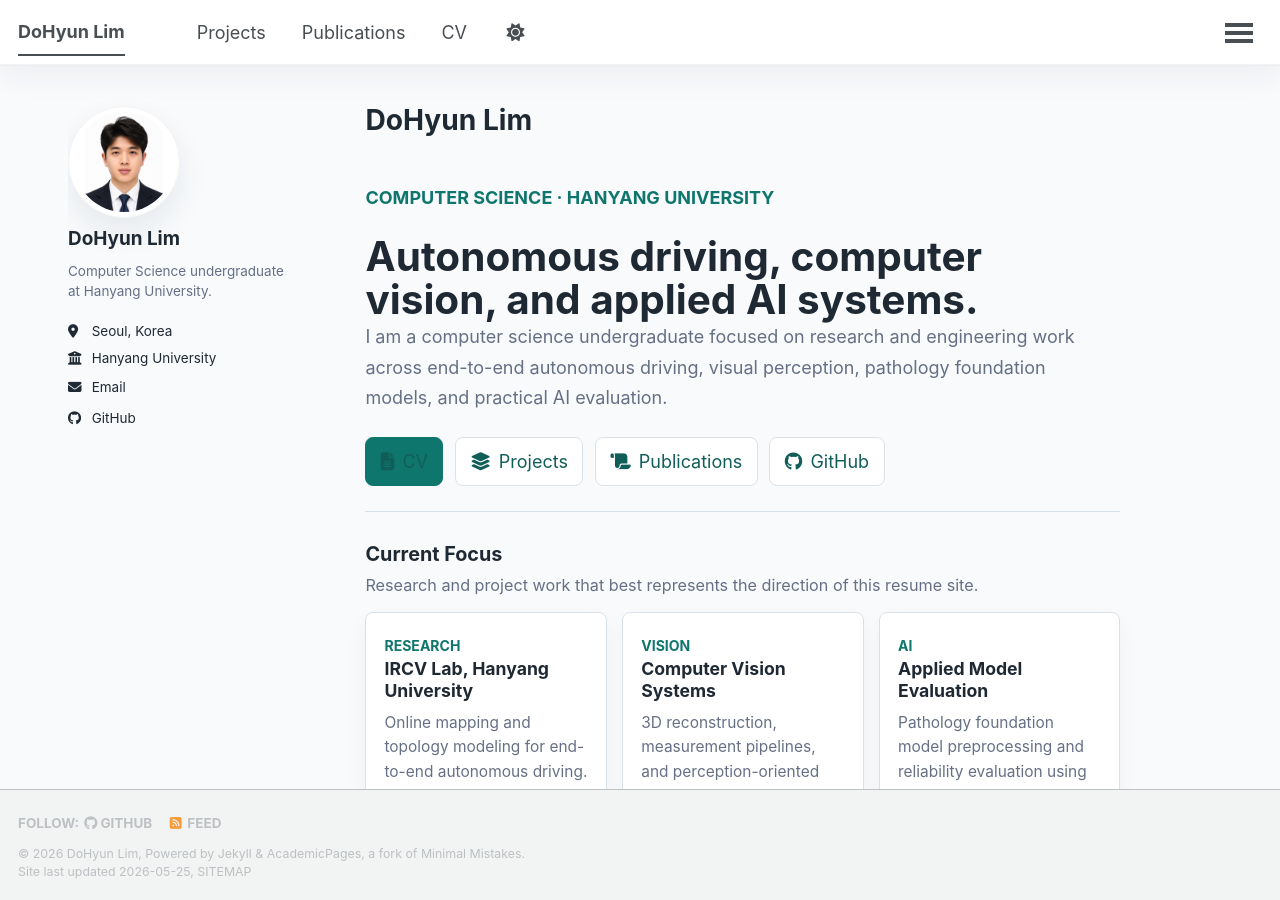
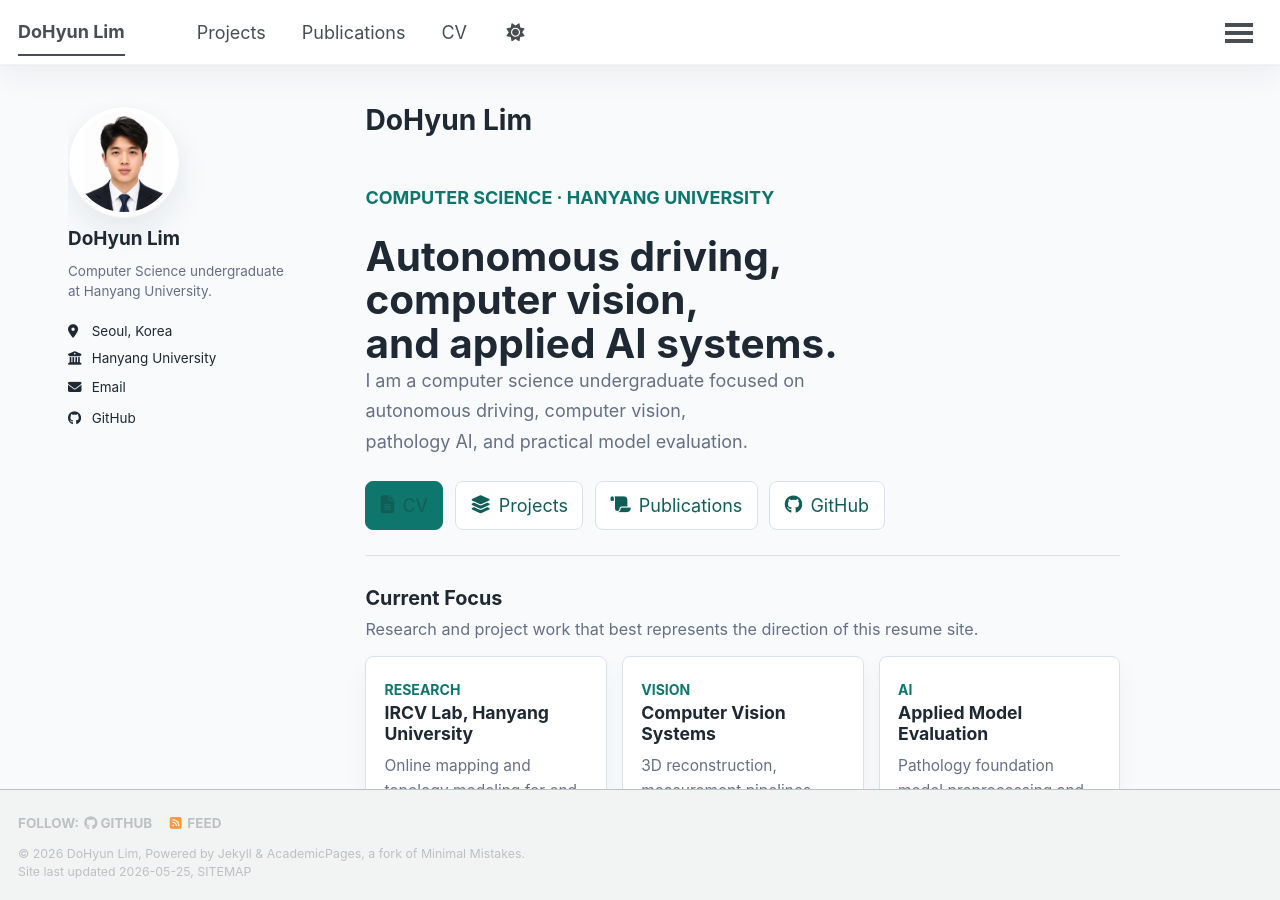
Before and after one commit to Dororo99/dororo99.github.io, a Jekyll site: the page built from _pages/about.md, in a window 1280 px wide and 900 px high. Built offline with Jekyll 4.4.1, drawn with Linux system fonts in a browser that asks for light colours; a script that is not in the unit is left out.

Commit message:
Shorten resume hero lines
Make the home hero title and lead copy line-break intentionally so the resume headline stays readable on narrow screens and cropped preview environments.

Constraint: No Docker or Dev Container workflow is used.

Tested: git diff --check passed; Ruby front matter parse passed.

Related: Resolves visual clipping found in mobile screenshot verification.

Co-authored-by: OmX <omx@oh-my-codex.dev>

```diff
--- a/_pages/about.md
+++ b/_pages/about.md
@@ -9,8 +9,8 @@ redirect_from:
 
 <section class="resume-hero" aria-labelledby="resume-hero-title">
   <p class="resume-kicker">Computer Science · Hanyang University</p>
-  <h1 id="resume-hero-title">Autonomous driving, computer vision, and applied AI systems.</h1>
-  <p class="resume-lead">I am a computer science undergraduate focused on research and engineering work across end-to-end autonomous driving, visual perception, pathology foundation models, and practical AI evaluation.</p>
+  <h1 id="resume-hero-title">Autonomous driving,<br>computer vision,<br>and applied AI systems.</h1>
+  <p class="resume-lead">I am a computer science undergraduate focused on<br>autonomous driving, computer vision,<br>pathology AI, and practical model evaluation.</p>
   <div class="resume-actions" aria-label="Primary links">
     <a class="resume-button resume-button-primary" href="/cv/"><i class="fas fa-file-lines" aria-hidden="true"></i>CV</a>
     <a class="resume-button" href="/portfolio/"><i class="fas fa-layer-group" aria-hidden="true"></i>Projects</a>
```
